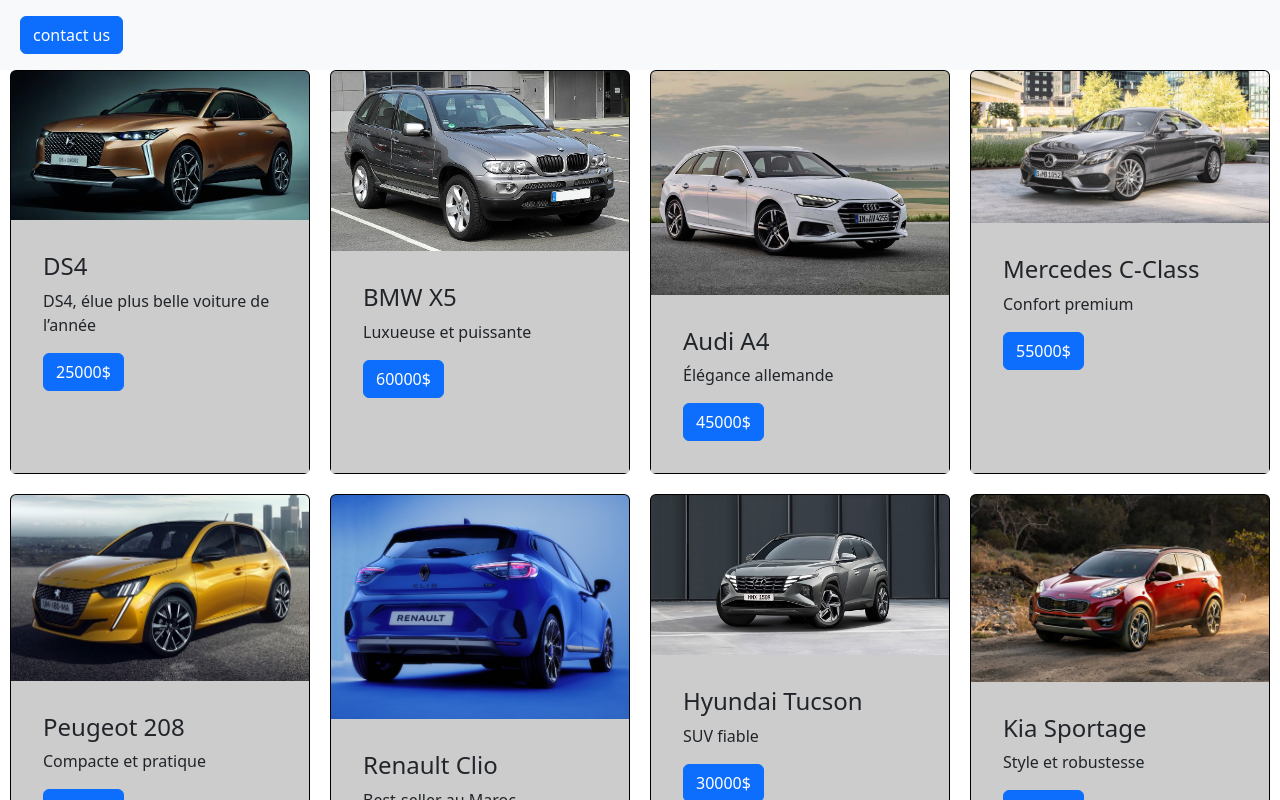
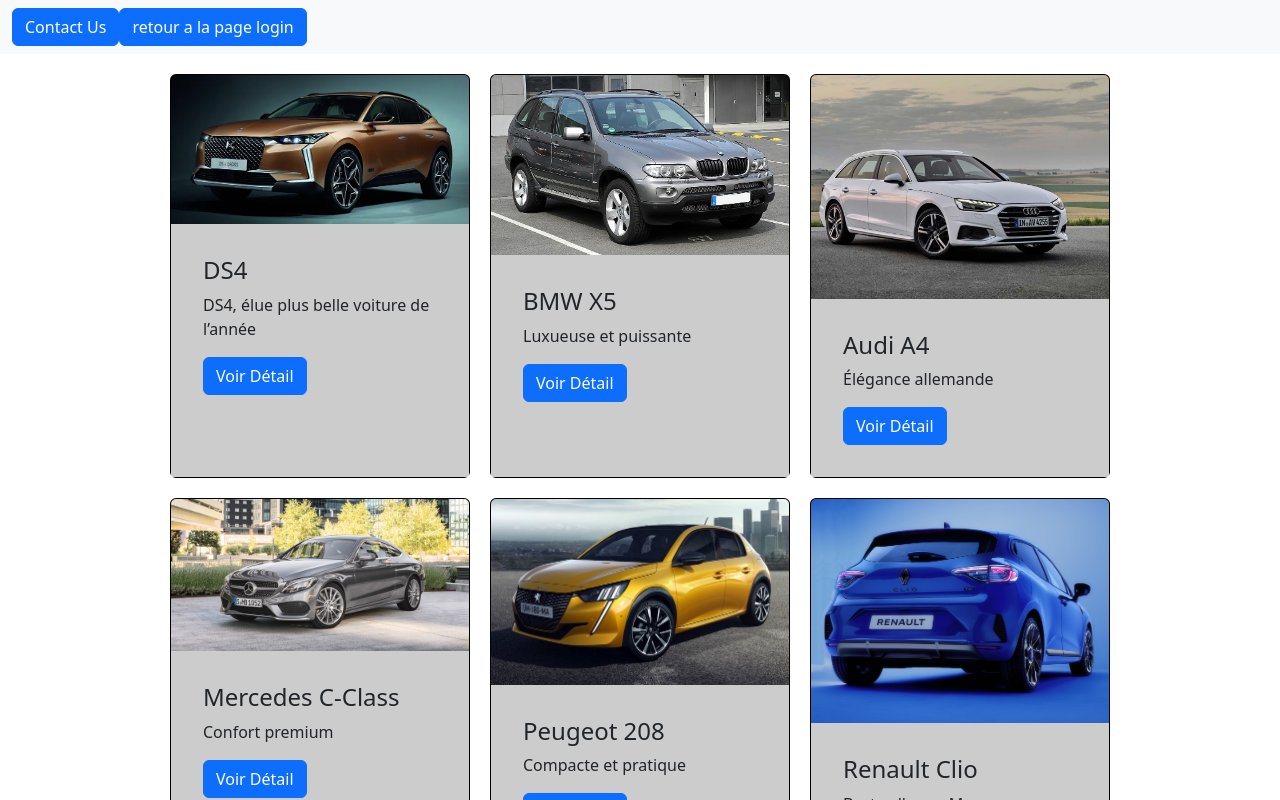
Before and after one commit to YASSIRELMAHDAOUI/projet_front_icommerce_voiture-, a React (Create React App) app: page /home in a window 1280 px wide. Shown: the top 800 px of the page. Built offline with nearby package versions, Linux system fonts and the light colour scheme.

Commit message:
ajout du fichier details avec succes

```diff
--- a/src/components/applocation.js
+++ b/src/components/applocation.js
@@ -1,9 +1,10 @@
-// src/App.js
+
 import React from 'react';
 import { BrowserRouter as Router, Route, Routes } from 'react-router-dom';
 import Login from './login';
 import Home from './home';
 import Contact from './contact';
+import Detail from './details';
 
 
 const Applocation = () => {
@@ -13,6 +14,8 @@
         <Route path="/" element={<Login />} />
         <Route path="/home" element={<Home/>} />
         <Route path="/contact" element={<Contact/>} />
+        <Route path="/details/:id" element={<Detail/>} />
+
 
       </Routes>
     </Router>
--- /dev/null
+++ b/src/components/data.js
@@ -0,0 +1,13 @@
+
+export const cars = [
+    { id: 1, title: "DS4", img: "images/DS4-Cross.webp", desc: "DS4, élue plus belle voiture de l’année", price: "25000$" },
+    { id: 2, title: "BMW X5", img: "images/BMW_X5_(E53,_Facelift)_–_Frontansicht,_12._Juni_2011,_Düsseldorf.jpg", desc: "Luxueuse et puissante", price: "60000$" },
+    { id: 3, title: "Audi A4", img: "images/audi-a4-gtron-launch-01_251119_1060_795.jpg", desc: "Élégance allemande", price: "45000$" },
+    { id: 4, title: "Mercedes C-Class", img: "images/Mercedes-Classe-C-.jpg", desc: "Confort premium", price: "55000$" },
+    { id: 5, title: "Peugeot 208", img: "images/nouvelle-peugeot-208-600px.jpg", desc: "Compacte et pratique", price: "20000$" },
+    { id: 6, title: "Renault Clio", img: "images/renault-clio-gallery_4.png", desc: "Best-seller au Maroc", price: "18000$" },
+    { id: 7, title: "Hyundai Tucson", img: "images/hyundai-tucson.jpg", desc: "SUV fiable", price: "30000$" },
+    { id: 8, title: "Kia Sportage", img: "images/Kia Sportage.jpg", desc: "Style et robustesse", price: "32000$" },
+    { id: 9, title: "Volkswagen Golf", img: "images/volkswagen-Nouvelle-Golfgallery_0.png", desc: "La voiture polyvalente", price: "27000$" },
+    { id: 10, title: "Toyota Corolla", img: "images/toyota-corolla-sedan-GR-7.jpg", desc: "Fiabilité japonaise", price: "25000$" },
+  ];
--- /dev/null
+++ b/src/components/details.js
@@ -0,0 +1,26 @@
+import React from "react";
+import { useParams, Link } from "react-router-dom";
+import { cars } from "./data";
+
+function Detail() {
+  const { id } = useParams();
+  const car = cars.find(car=> car.id === parseInt(id));
+
+  if (!car) {
+    return <h2>Voiture non trouvée</h2>;
+  }
+
+  return (
+    <div style={{ padding: "20px", textAlign:'center'}}>
+      <h1>{car.title}</h1>
+      <img src={`http://localhost:3000/${car.img}`} alt={car.title} style={{ width: "400px" }} />
+      <p>{car.title} est de bonne qualité avec un prix convenable : {car.price}</p>
+      <p>Description : {car.desc}</p>
+      <Link to="/home">
+        <button className="btn btn-primary">Retour à la page d'accueil</button>
+      </Link>
+    </div>
+  );
+}
+
+export default Detail;
--- a/src/components/home.js
+++ b/src/components/home.js
@@ -1,40 +1,31 @@
 import React from 'react';
 import { Link } from 'react-router-dom';
-
-const cars = [
-  { title: "DS4", img: "images/DS4-Cross.webp", desc: "DS4, élue plus belle voiture de l’année", price: "25000$" },
-  { title: "BMW X5", img: "images/BMW_X5_(E53,_Facelift)_–_Frontansicht,_12._Juni_2011,_Düsseldorf.jpg", desc: "Luxueuse et puissante", price: "60000$" },
-  { title: "Audi A4", img: "images/audi-a4-gtron-launch-01_251119_1060_795.jpg", desc: "Élégance allemande", price: "45000$" },
-  { title: "Mercedes C-Class", img: "images/Mercedes-Classe-C-.jpg", desc: "Confort premium", price: "55000$" },
-  { title: "Peugeot 208", img: "images/nouvelle-peugeot-208-600px.jpg", desc: "Compacte et pratique", price: "20000$" },
-  { title: "Renault Clio", img: "images/renault-clio-gallery_4.png", desc: "Best-seller au Maroc", price: "18000$" },
-  { title: "Hyundai Tucson", img: "images/hyundai-tucson.jpg", desc: "SUV fiable", price: "30000$" },
-  { title: "Kia Sportage", img: "images/Kia Sportage.jpg", desc: "Style et robustesse", price: "32000$" },
-  { title: "Volkswagen Golf", img: "images/volkswagen-Nouvelle-Golfgallery_0.png", desc: "La voiture polyvalente", price: "27000$" },
-  { title: "Toyota Corolla", img: "images/toyota-corolla-sedan-GR-7.jpg", desc: "Fiabilité japonaise", price: "25000$" },
-];
+import { cars } from './data.js';
 
 const Home = () => {
   return (
     <div>
+
       <nav className="navbar navbar-expand-lg navbar-light bg-light">
         <div className="container-fluid">
-    <ul className="navbar-nav d-flex justify-content-end">
+          <ul className="navbar-nav ">
             <li className="nav-item">
-        <Link className="nav-link" to="/contact"><button className='btn btn-primary'>contact us</button></Link>
+              <Link to="/contact"><button className="btn btn-primary">Contact Us</button></Link>
+              <Link to="/" className="btn btn-primary">retour a la page login</Link>
             </li>
           </ul>
         </div>
       </nav>
 
-      <div style={{ display: "flex", gap: "20px", flexWrap: "wrap", justifyContent: "center" }}>
-        {cars.map((car, index) => (
-          <div className="card" style={{ width: "300px" }} key={index}>
-            <img className="card-img-top" src={car.img} alt={`Image de ${car.title}`} />
+
+      <div style={{ display: "flex", gap: "20px", flexWrap: "wrap", justifyContent: "center", padding: "20px" }}>
+        {cars.map((care) => (
+          <div className="card" style={{ width: "300px" }} key={care.id}>
+            <img className="card-img-top" src={care.img} alt={`Image de ${care.title}`} />
             <div className="card-body">
-              <h4 className="card-title">{car.title}</h4>
-              <p className="card-text">{car.desc}</p>
-              <a href="#" className="btn btn-primary">{car.price}</a>
+              <h4 className="card-title">{care.title}</h4>
+              <p className="card-text">{care.desc}</p>
+              <Link to={`/details/${care.id}`}><button className="btn btn-primary">Voir Détail</button></Link>
             </div>
           </div>
         ))}
--- a/src/components/login.js
+++ b/src/components/login.js
@@ -10,7 +10,9 @@
 
   const handleSubmit = (e) => {
     e.preventDefault();
-
+if (!username || !password) {
+  alert('entrer logi oubien mot de passe !!!')
+}
 
 
   };
@@ -31,7 +33,7 @@
                 placeholder="Enter username"
                 value={username}
                 onChange={(e) => setUsername(e.target.value)}
-                required
+
               />
             </div>
             <div className="mb-3">
@@ -43,17 +45,18 @@
                 placeholder="Enter password"
                 value={password}
                 onChange={(e) => setPassword(e.target.value)}
-                required
+
               />
             </div>
 
 
 
             {username && password ? (
-              <Link to="/home" className="btn btn-primary w-100">Login</Link>
+              <Link to="/home" className="btn btn-primary w-100" >Login</Link>
             ) : (
 
               <button type="submit" className="btn btn-primary w-100" >Login</button>
+
 
             )}
           </form>
```
Lines whose indentation alone changed are shown as unchanged.
